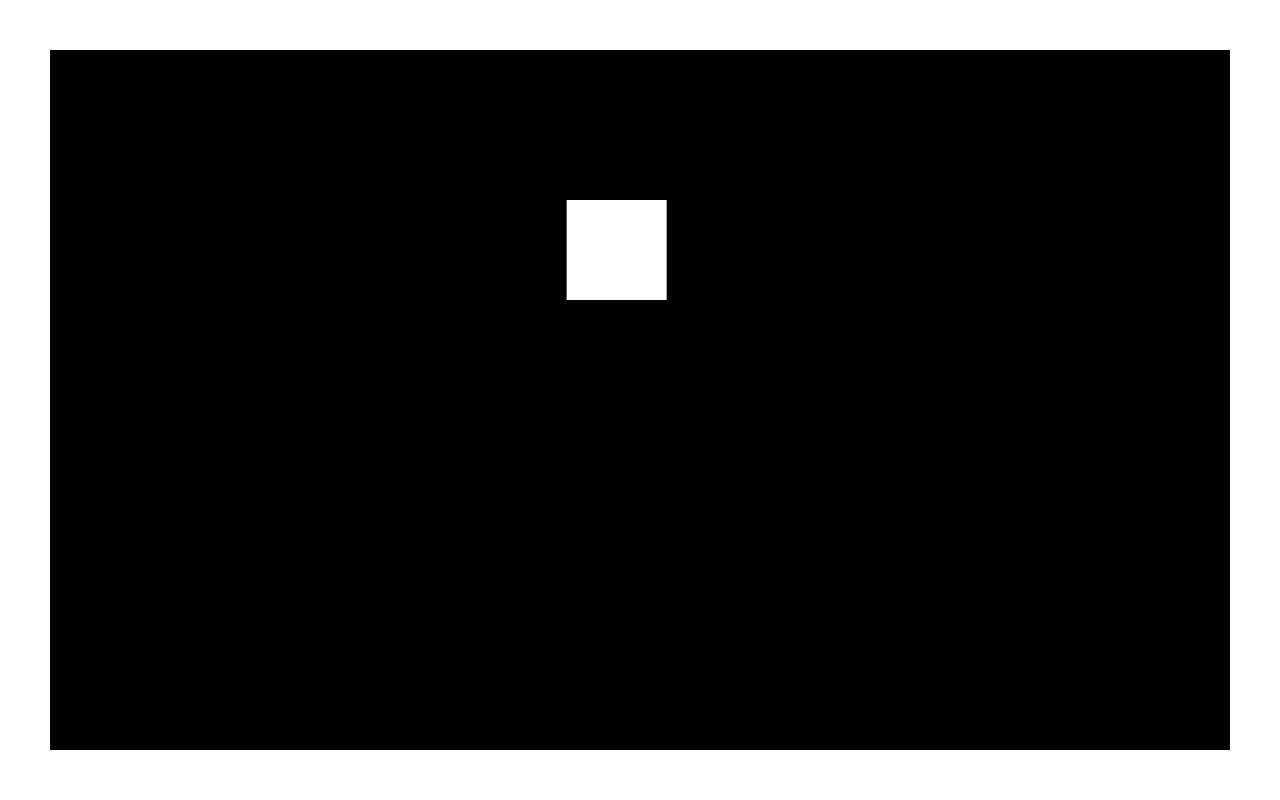
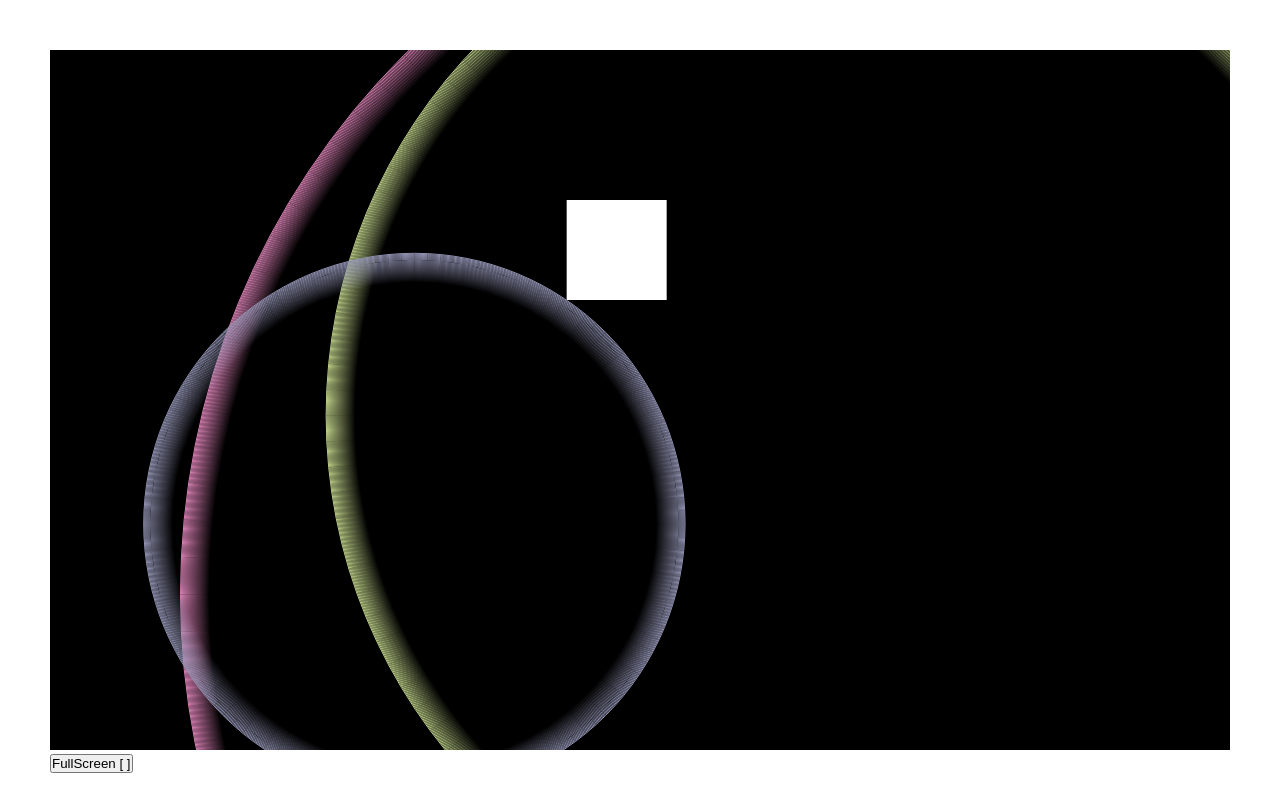
Before and after one commit to icbmike/raindrops, a website built with webpack: page index.html in a window 1280 px wide. Built offline with nearby package versions, Linux system fonts and the light colour scheme.

Commit message:
It's alive

```diff
--- a/index.html
+++ b/index.html
@@ -24,6 +24,12 @@
 <body>
     <div class="canvas-container">
         <canvas id="canvas" style="background-color: black;"></canvas>
+        <button onclick="goFullscreen()">FullScreen [ ]</button>
     </div>
     <script src="dist/main.js"></script>
+    <script>
+        function goFullscreen(){
+            document.getElementById('canvas').requestFullscreen();
+        }
+    </script>
 </body>
--- a/src/draw.ts
+++ b/src/draw.ts
@@ -4,7 +4,6 @@ export function redraw(context: CanvasRenderingContext2D, state: WorldState) {
     // clear the canvas
     context.clearRect(0, 0, context.canvas.width, context.canvas.height);
     context.fillStyle = 'white';
-    context.strokeStyle = 'white';
 
     // Rect
     context.fillRect(state.rect.leftPos, 150, 100, 100);
@@ -12,9 +11,15 @@ export function redraw(context: CanvasRenderingContext2D, state: WorldState) {
     //Raindrops
 
     state.raindrops.forEach(rd => {
-        context.beginPath();
-        context.arc(rd.x, rd.y, rd.radius, 0, Math.PI * 2);
-        context.stroke();
+        const numLayers = 30
+
+        Array.from({length: numLayers}, (x, i) => i).forEach(i => {
+            const a = i / numLayers;
+            context.strokeStyle = `rgba(${rd.r}, ${rd.g}, ${rd.b}, ${a})`;
+
+            context.beginPath();
+            context.arc(rd.x, rd.y, rd.radius + i, 0, Math.PI * 2);
+            context.stroke();
+        })
     });
-
 }
--- a/src/features/raindrop.ts
+++ b/src/features/raindrop.ts
@@ -6,26 +6,34 @@ export interface Raindrop {
     x: number;
     y: number;
     radius: number;
+    r: number;
+    g: number;
+    b: number;
 }
 
 export const raindropUpdateReducer =
     on('UpdateAction', (current: WorldState, action: UpdateAction) =>
-        ({
-            ...current,
-            raindrops: current.raindrops.map(raindrop => ({
-                ...raindrop,
-                radius: raindrop.radius + 0.5 * action.payload.delta,
-
-            })),
-        })
+        {
+            return ({
+                ...current,
+                raindrops: current.raindrops.map(raindrop => ({
+                    ...raindrop,
+                    radius: raindrop.radius + 0.5 * action.payload.delta,
+                })).filter(raindrop => raindrop.radius <= 3000),
+            });
+        }
     );
 
 export const raindropTickReducer =
     on('RandomTickAction', (current: WorldState, action: NewRaindropAction) => {
         const { payload: {x, y} } = action;
 
+        const r = Math.floor(Math.random() * 127 + 127);
+        const g = Math.floor(Math.random() * 127 + 127);
+        const b = Math.floor(Math.random() * 127 + 127);
+
         return {
             ...current,
-            raindrops: [ ...current.raindrops, {radius: 0, x, y} ],
+            raindrops: [ ...current.raindrops, {radius: 0, x, y, r, g, b} ],
         };
     });
--- a/src/features/randomticks.story.ts
+++ b/src/features/randomticks.story.ts
@@ -9,7 +9,7 @@ export const createRandomTicks = (ctx: CanvasRenderingContext2D) => {
     return(actions$: Observable<Action>) =>
         actions$.pipe(
             filter(action => action.type === 'StartAction'),
-            mergeMap(_ => createRandomEvents(5000)),
+            mergeMap(_ => createRandomEvents(1000)),
             tap(_ => console.log('An event!')),
             map(tick => new NewRaindropAction({x: Math.random() * ctx.canvas.clientWidth, y: Math.random() * ctx.canvas.clientHeight}))
     );
```
